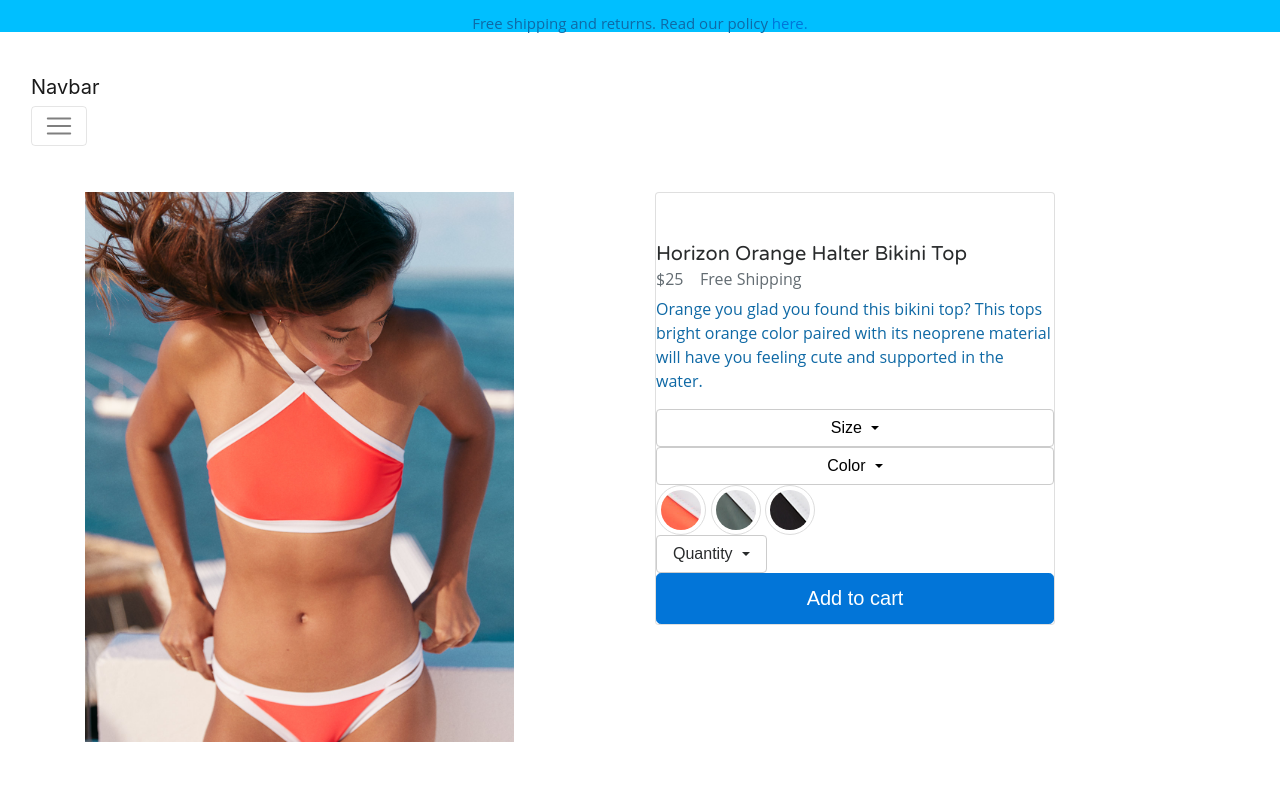
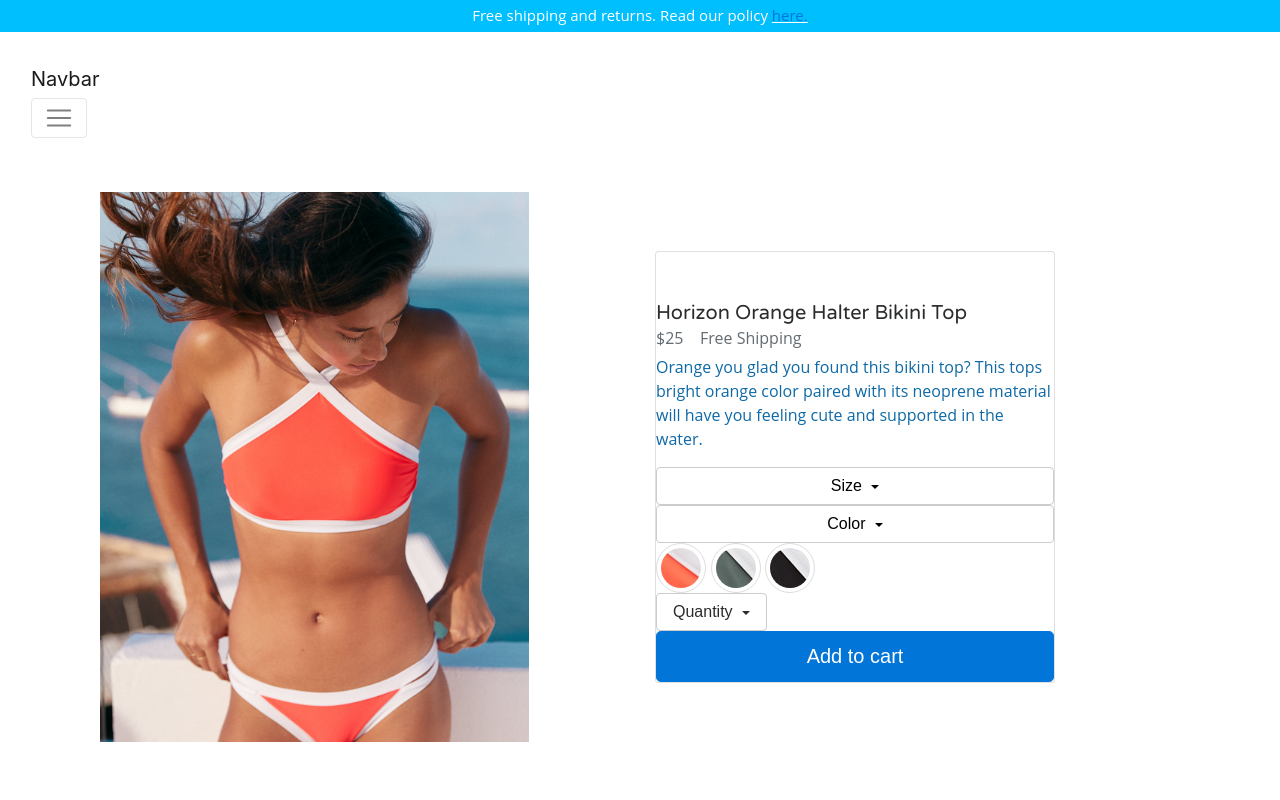
Before and after one commit to aheitzen/bootstrap_athletics, a plain HTML site: page detail.html in a window 1280 px wide. Shown: the top 800 px of the page. Drawn offline with nearby package versions, Linux system fonts and the light colour scheme.

Commit message:
meta nav text

```diff
--- a/css/detail.css
+++ b/css/detail.css
@@ -80,4 +80,15 @@ li {
 
 .card {
 	margin-top: 10em;
+
 }
+
+.meta-nav-text {
+	margin-top: -8px;
+	color: white;
+}
+
+span {
+	text-decoration: underline;
+
+}
--- a/detail.html
+++ b/detail.html
@@ -18,7 +18,7 @@
 			<div class="col">
 				<ul class="nav justify-content-center">
 				    <li class="nav-item">
-				    	<p>Free shipping and returns. Read our policy <a href="#">here.</a></p>
+				    	<p class="meta-nav-text">Free shipping and returns. Read our policy <span><a href="#">here.</a></span></p>
 				    </li>
 				</ul>
 			</div>
@@ -75,8 +75,9 @@
   </div>
 </nav>
 	</div>
-	<div class="container">
-		<div class="row">
+	<div class="container h-100">
+		<div class="row h-100 justify-content-center align-items-center mx-auto">
+
 			<div class="col-6 img-responsive">
 				<img id="main_PD" src="img/PD_main.jpeg">
 			</div>
```
